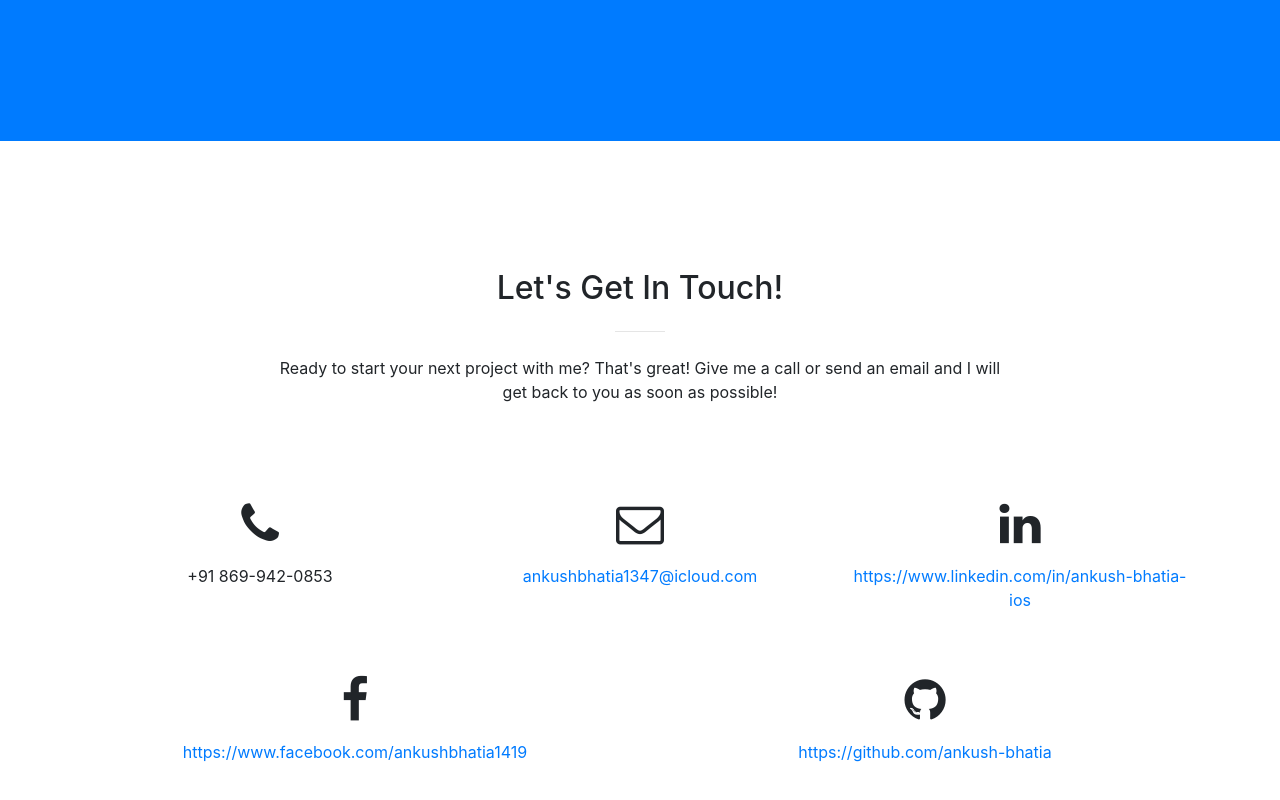
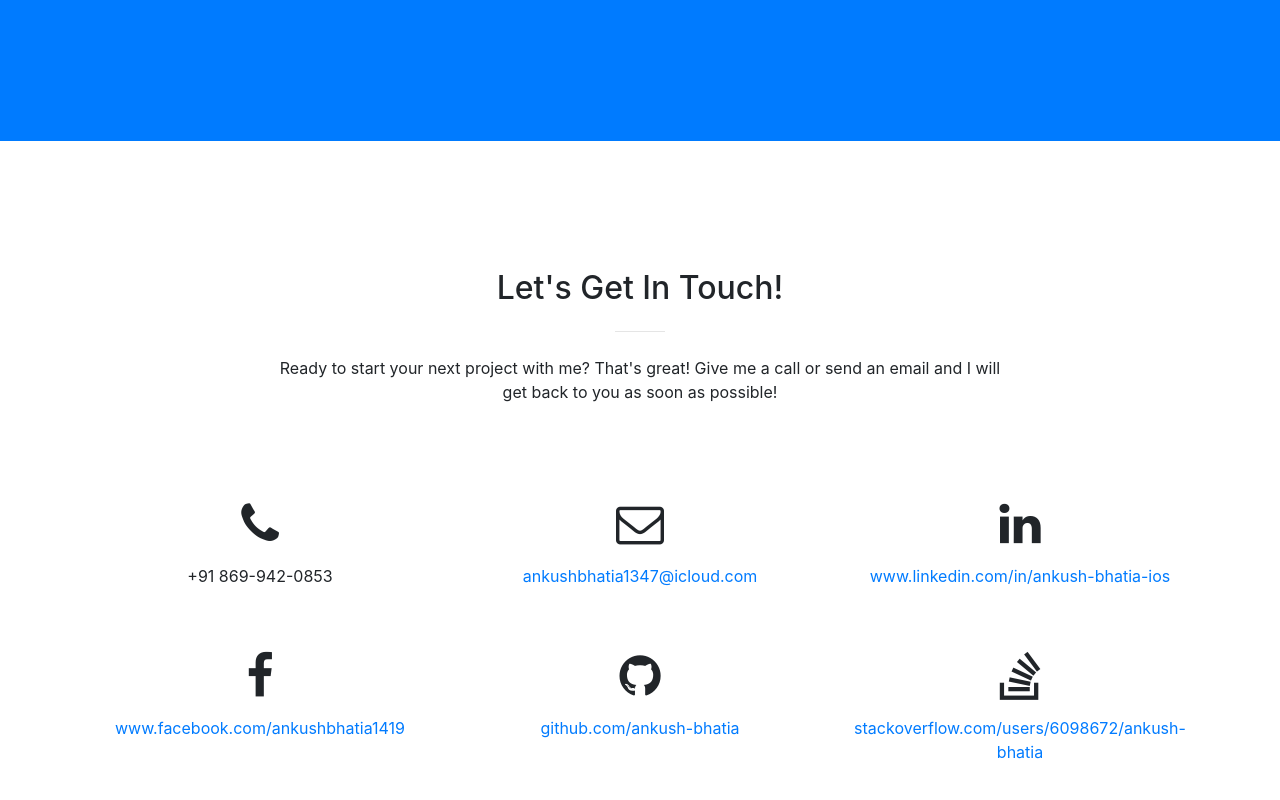
Before and after one commit to ankush-bhatia/ankush-bhatia.github.io, a website with bundled scripts: page index.html in a window 1280 px wide. Shown: the part 2753-3553 px from the top of the page. Built offline with nearby package versions, Linux system fonts and the light colour scheme.

Commit message:
Added Stackoverflow in contact us section.

```diff
--- a/index.html
+++ b/index.html
@@ -284,21 +284,27 @@
           <div class="col-lg-4 mr-auto mt-5 text-center">
             <i class="fa fa-linkedin fa-3x mb-3 sr-contact"></i>
             <p>
-              <a href="https://www.linkedin.com/in/ankush-bhatia-ios" target="_blank">https://www.linkedin.com/in/ankush-bhatia-ios</a>
+              <a href="https://www.linkedin.com/in/ankush-bhatia-ios" target="_blank">www.linkedin.com/in/ankush-bhatia-ios</a>
             </p>
           </div>
-          <div class="col-lg-6 mr-auto mt-5 text-center">
+          <div class="col-lg-4 mr-auto mt-5 text-center">
             <i class="fa fa-facebook fa-3x mb-3 sr-contact"></i>
             <p>
-              <a href="https://www.facebook.com/ankushbhatia1419" target="_blank">https://www.facebook.com/ankushbhatia1419</a>
+              <a href="https://www.facebook.com/ankushbhatia1419" target="_blank">www.facebook.com/ankushbhatia1419</a>
             </p>
           </div>
-          <div class="col-lg-6 mr-auto mt-5 text-center">
+          <div class="col-lg-4 mr-auto mt-5 text-center">
               <i class="fa fa-github fa-3x mb-3 sr-contact"></i>
               <p>
-                <a href="https://github.com/ankush-bhatia" target="_blank">https://github.com/ankush-bhatia</a>
+                <a href="https://github.com/ankush-bhatia" target="_blank">github.com/ankush-bhatia</a>
               </p>
-            </div>
+           </div>
+           <div class="col-lg-4 mr-auto mt-5 text-center">
+            <i class="fa fa-stack-overflow fa-3x mb-3 sr-contact"></i>
+            <p>
+              <a href="https://stackoverflow.com/users/6098672/ankush-bhatia" target="_blank">stackoverflow.com/users/6098672/ankush-bhatia</a>
+            </p>
+         </div>
         </div>
       </div>
     </section>
```
